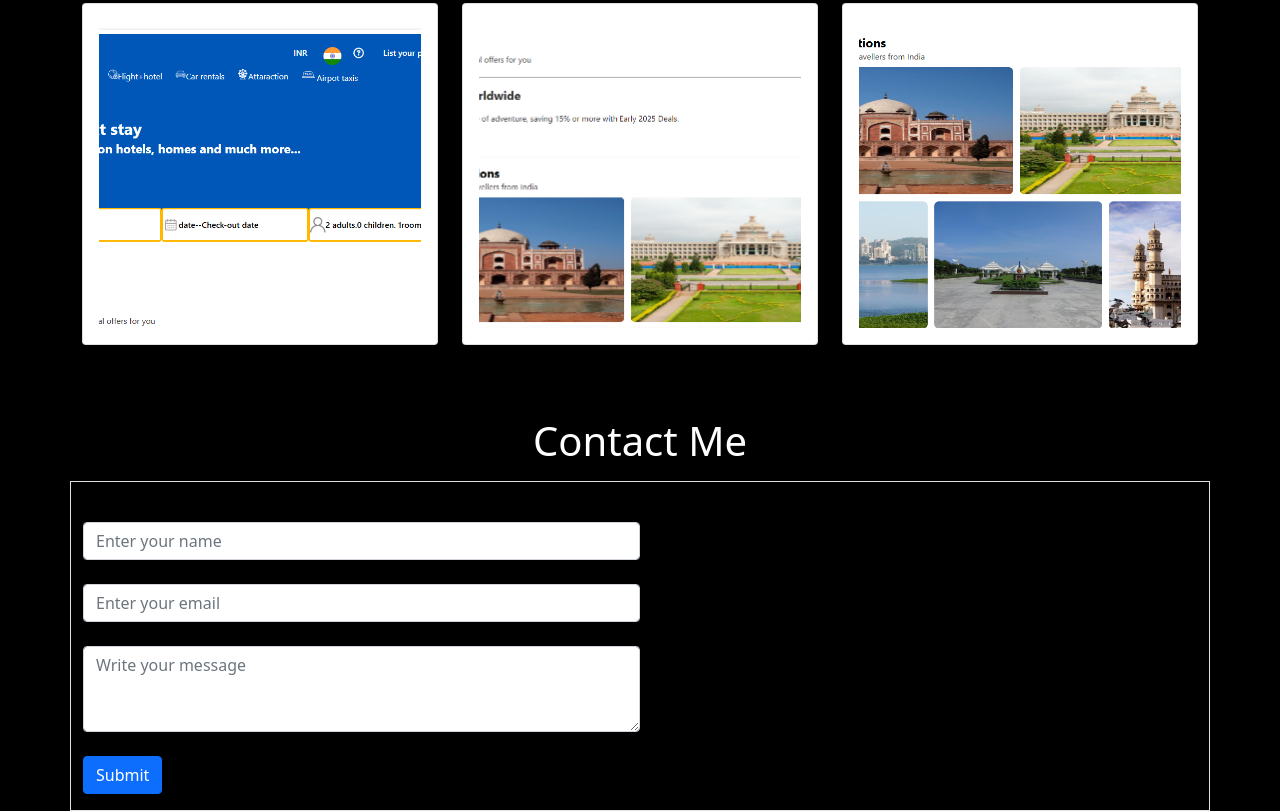
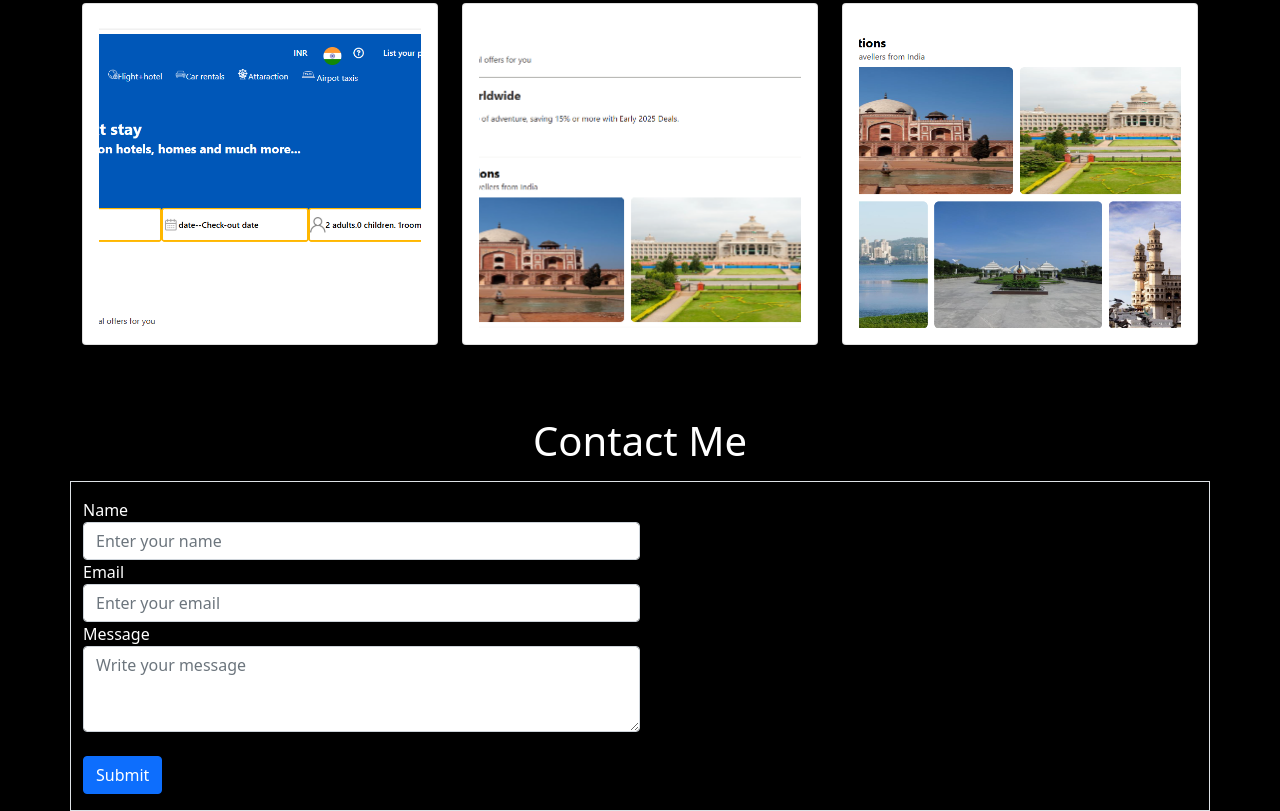
Before and after one commit to saheer07/PORTFOLIO, a plain HTML site: page index.html in a window 1280 px wide. Shown: the part 1654-2465 px from the top of the page. Drawn offline with nearby package versions, Linux system fonts and the light colour scheme.

Commit message:
update file

```diff
--- a/index.html
+++ b/index.html
@@ -217,7 +217,7 @@
     <h1 class="text-white" style="text-align: center;" >Contact Me</h1>
 
     <section class="container border mt-3 " id="contactme">
-       <div class="col-md-6 py-3 text-black">
+       <div class="col-md-6 py-3 text-white">
             <div class="form-group">
                 <label for="name">Name</label>
                 <input type="text" class="form-control" id="name" placeholder="Enter your name"/>
```
